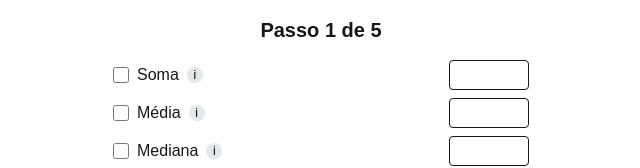
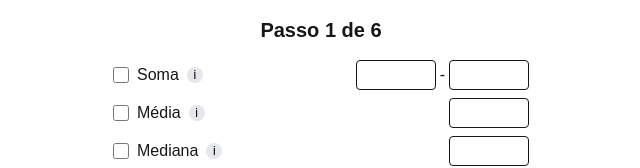
Before and after one commit to gnai-creator/gerasena.com, a Next.js app in the folder gerasena.com/: page /manual in a window 1280 px wide. Shown: the top 168 px of the page, without its empty margins (319-959 px from the left). Built offline with nearby package versions, Linux system fonts and the light colour scheme.

Commit message:
Add historical repetition feature and sum range filter

```diff
--- a/gerasena.com/src/app/manual/page.tsx
+++ b/gerasena.com/src/app/manual/page.tsx
@@ -8,17 +8,14 @@ import { evaluateGames } from "@/lib/evaluator";
 import Link from "next/link";
 import type { Draw } from "@/lib/historico";
 
-const GROUPS = [
-  FEATURES.slice(0, 4),
-  FEATURES.slice(4, 8),
-  FEATURES.slice(8, 12),
-  FEATURES.slice(12, 16),
-  FEATURES.slice(16, 20),
-];
+const GROUP_SIZE = 4;
+const GROUPS = Array.from({ length: Math.ceil(FEATURES.length / GROUP_SIZE) }, (_v, i) =>
+  FEATURES.slice(i * GROUP_SIZE, i * GROUP_SIZE + GROUP_SIZE)
+);
 
 export default function Manual() {
   const [step, setStep] = useState(0);
-  const [selected, setSelected] = useState<Record<string, number>>({});
+  const [selected, setSelected] = useState<Record<string, number | [number, number]>>({});
   const router = useRouter();
 
   const toggle = (f: string) => {
@@ -27,13 +24,13 @@ export default function Manual() {
       if (f in next) {
         delete next[f];
       } else {
-        next[f] = 0;
+        next[f] = f === "sum" ? [0, 0] : 0;
       }
       return next;
     });
   };
 
-  const setValue = (f: string, value: number) => {
+  const setValue = (f: string, value: number | [number, number]) => {
     setSelected((prev) => ({ ...prev, [f]: value }));
   };
 
--- a/gerasena.com/src/components/FeatureSelector.tsx
+++ b/gerasena.com/src/components/FeatureSelector.tsx
@@ -2,9 +2,9 @@
 
 interface Props {
   features: string[];
-  selected: Record<string, number>;
+  selected: Record<string, number | [number, number]>;
   onToggle: (feature: string) => void;
-  onChange: (feature: string, value: number) => void;
+  onChange: (feature: string, value: number | [number, number]) => void;
 }
 
 import { FEATURE_INFO } from "@/lib/features";
@@ -12,12 +12,17 @@ import { FEATURE_INFO } from "@/lib/features";
 export function FeatureSelector({ features, selected, onToggle, onChange }: Props) {
   return (
     <div className="grid grid-cols-1 gap-2">
-      {features.map((f) => (
+      {features.map((f) => {
+        const isRange = f === "sum";
+        const active = f in selected;
+        const value = selected[f];
+        const [min, max] = Array.isArray(value) ? value : ["", ""];
+        return (
           <div key={f} className="flex items-center gap-2">
             <input
               id={`feature-${f}`}
               type="checkbox"
-            checked={f in selected}
+              checked={active}
               onChange={() => onToggle(f)}
               className="h-4 w-4"
             />
@@ -31,15 +36,40 @@ export function FeatureSelector({ features, selected, onToggle, onChange }: Prop
             >
               i
             </button>
+            {isRange ? (
+              <div className="ml-auto flex items-center gap-1">
+                <input
+                  type="number"
+                  className="w-20 rounded border px-1 py-0.5"
+                  value={min as number | string}
+                  disabled={!active}
+                  onChange={(e) =>
+                    onChange(f, [Number(e.target.value), Number(max || 0)])
+                  }
+                />
+                <span>-</span>
+                <input
+                  type="number"
+                  className="w-20 rounded border px-1 py-0.5"
+                  value={max as number | string}
+                  disabled={!active}
+                  onChange={(e) =>
+                    onChange(f, [Number(min || 0), Number(e.target.value)])
+                  }
+                />
+              </div>
+            ) : (
               <input
                 type="number"
                 className="ml-auto w-20 rounded border px-1 py-0.5"
-            value={selected[f] ?? ""}
-            disabled={!(f in selected)}
+                value={(value as number) ?? ""}
+                disabled={!active}
                 onChange={(e) => onChange(f, Number(e.target.value))}
               />
+            )}
           </div>
-      ))}
+        );
+      })}
     </div>
   );
 }
--- a/gerasena.com/src/lib/features.ts
+++ b/gerasena.com/src/lib/features.ts
@@ -14,6 +14,7 @@ export const FEATURES = [
   "min_distance",
   "max_distance",
   "repeat_prev",
+  "repeat_hist",
   "avg_hist_freq",
   "sum_digits",
   "last_digit_counts",
@@ -86,6 +87,10 @@ export const FEATURE_INFO: Record<
     label: "Repetições",
     description: "Quantidade de números repetidos do último concurso.",
   },
+  repeat_hist: {
+    label: "Repetidas no histórico",
+    description: "Quantidade de números já sorteados anteriormente.",
+  },
   avg_hist_freq: {
     label: "Freq. histórica média",
     description: "Média de frequência histórica dos números.",
--- a/gerasena.com/src/lib/genetic.ts
+++ b/gerasena.com/src/lib/genetic.ts
@@ -44,7 +44,7 @@ function gameKey(game: number[]): string {
 }
 
 export function generateGames(
-  _features: Record<string, number>,
+  _features: Record<string, number | [number, number]>,
   populationSize = 100,
   generations = 50
 ): number[][] {
--- a/gerasena.com/src/lib/historico.ts
+++ b/gerasena.com/src/lib/historico.ts
@@ -79,6 +79,7 @@ function computeFeatures(
   const minDist = Math.min(...diffs);
   const maxDist = Math.max(...diffs);
   const repeatPrev = prevDraw.filter((n) => sorted.includes(n)).length;
+  const repeatHist = sorted.filter((n) => histFreq[n - 1] > 0).length;
   const avgHistFreq =
     sorted.reduce((acc, n) => acc + histFreq[n - 1], 0) / sorted.length;
   const sumDigits = sorted.reduce(
@@ -115,6 +116,7 @@ function computeFeatures(
     minDist,
     maxDist,
     repeatPrev,
+    repeatHist,
     avgHistFreq,
     sumDigits,
     lastDigitStd,
```
Lines whose indentation alone changed are shown as unchanged.
